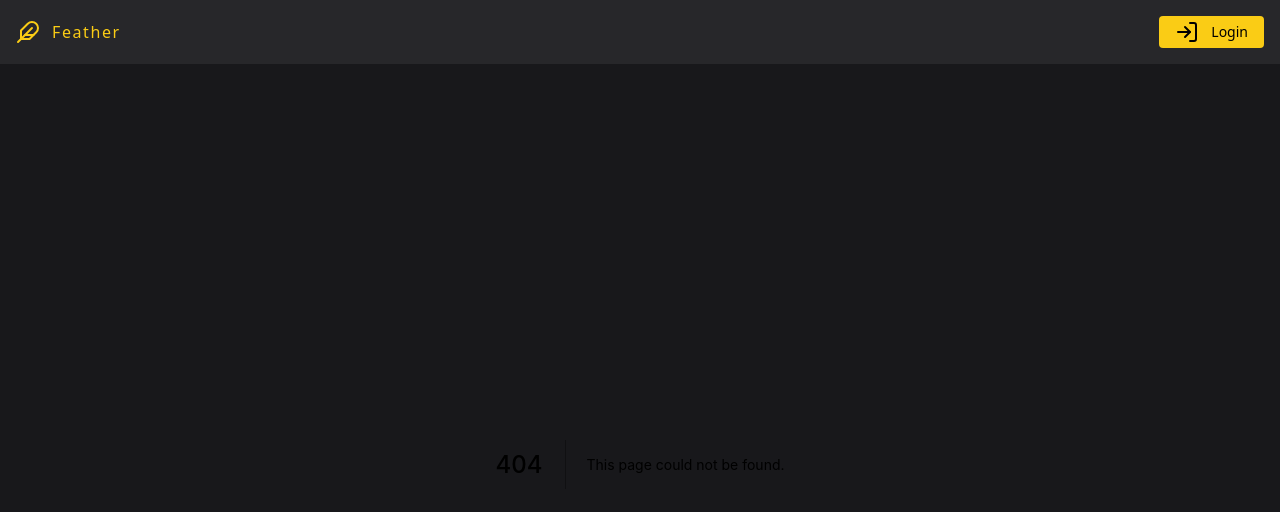
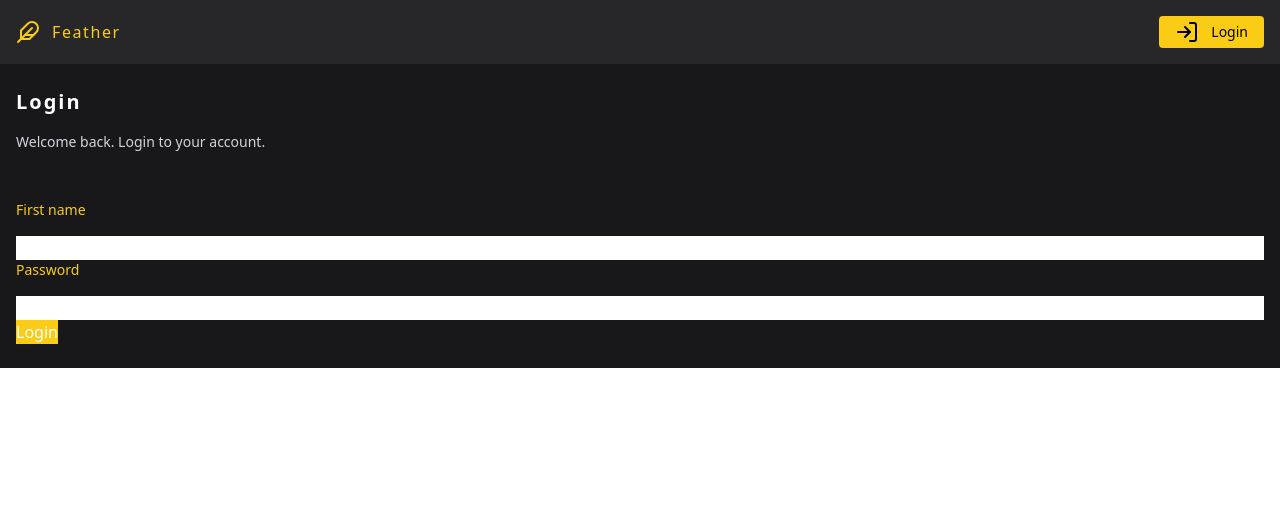
Before and after one commit to bartek9105/blog-app-ssr, a Next.js app: page /login in a window 1280 px wide. Before the commit this address had no page. Shown: the top 512 px of the page. Built offline with nearby package versions, Linux system fonts and the light colour scheme.

Commit message:
create login form

```diff
--- /dev/null
+++ b/components/Input/index.tsx
@@ -0,0 +1,21 @@
+import { InputHTMLAttributes } from "react";
+
+type InputProps = InputHTMLAttributes<HTMLInputElement> & {
+  label: string;
+  error?: string;
+};
+
+const Input = ({ label, error, ...restProps }: InputProps) => {
+  return (
+    <div className="flex flex-col">
+      <label className="text-yellow-400 text-sm mb-4">{label}</label>
+      <input
+        className="border-2 border-gray-600 bg-zinc-900 p-2 rounded mb-4 outline-none"
+        {...restProps}
+      />
+      <span>{error}</span>
+    </div>
+  );
+};
+
+export default Input;
--- /dev/null
+++ b/components/LoginForm/index.tsx
@@ -0,0 +1,35 @@
+import { Field, Form, Formik } from "formik";
+import * as Yup from "yup";
+import Button from "../Button";
+import Input from "../Input";
+
+type LoginFormProps = {
+  onSubmit: (values: any) => void;
+};
+
+const LoginForm = ({ onSubmit }: LoginFormProps) => {
+  return (
+    <Formik
+      initialValues={{ email: "", password: "" }}
+      validationSchema={Yup.object({
+        email: Yup.string()
+          .max(15, "Must be 15 characters or less")
+          .required("Required"),
+        password: Yup.string()
+          .min(8, "Must be at least 8 characters")
+          .required("Required"),
+      })}
+      onSubmit={(values) => onSubmit(values)}
+    >
+      <Form>
+        <Field name="email" type="text" as={Input} label="First name" />
+        <Field name="password" type="password" as={Input} label="Password" />
+        <Button type="submit" className="bg-yellow-400">
+          Login
+        </Button>
+      </Form>
+    </Formik>
+  );
+};
+
+export default LoginForm;
--- a/components/Navbar/index.tsx
+++ b/components/Navbar/index.tsx
@@ -1,15 +1,20 @@
 import Button from "../Button";
 import { LogIn } from "react-feather";
 import Logo from "../Logo";
+import Link from "next/link";
 
 const Navbar = () => {
   return (
     <nav className="flex justify-between items-center p-4 bg-zinc-800">
       <Logo />
-      <Button className="bg-yellow-400 px-4 py-1 rounded flex gap-3 text-sm items-center">
-        <LogIn />
-        Login
-      </Button>
+      <Link href="/login">
+        <a>
+          <Button className="bg-yellow-400 px-4 py-1 rounded flex gap-3 text-sm items-center">
+            <LogIn />
+            Login
+          </Button>
+        </a>
+      </Link>
     </nav>
   );
 };
--- a/package.json
+++ b/package.json
@@ -11,12 +11,14 @@
   "dependencies": {
     "@supabase/supabase-js": "^1.35.3",
     "date-fns": "^2.28.0",
+    "formik": "^2.2.9",
     "lodash": "^4.17.21",
     "next": "12.1.6",
     "react": "18.1.0",
     "react-dom": "18.1.0",
     "react-feather": "^2.0.9",
-    "react-query": "^3.39.0"
+    "react-query": "^3.39.0",
+    "yup": "^0.32.11"
   },
   "devDependencies": {
     "@types/lodash": "^4.14.182",
--- /dev/null
+++ b/pages/login/index.tsx
@@ -0,0 +1,15 @@
+import LoginForm from "../../components/LoginForm";
+
+const LoginPage = () => {
+  return (
+    <div className="text-white px-4 py-6">
+      <h3 className="tracking-widest text-xl mb-4 font-bold">Login</h3>
+      <span className="block text-sm text-gray-300 mb-12">
+        Welcome back. Login to your account.
+      </span>
+      <LoginForm onSubmit={() => console.log("hello")} />
+    </div>
+  );
+};
+
+export default LoginPage;
```
Also changed, not shown: 1 other file (tests, documents, lock files or other folders).
